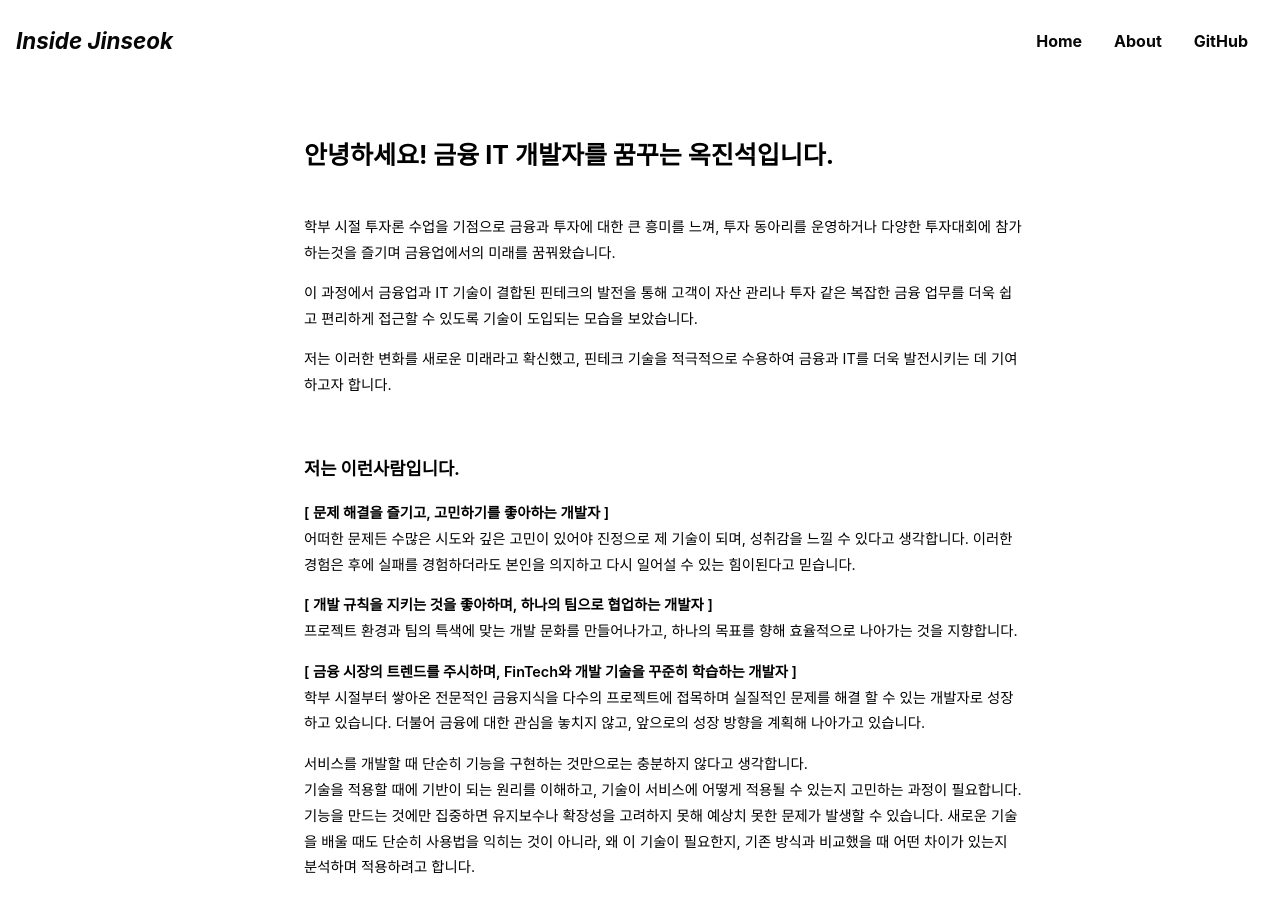
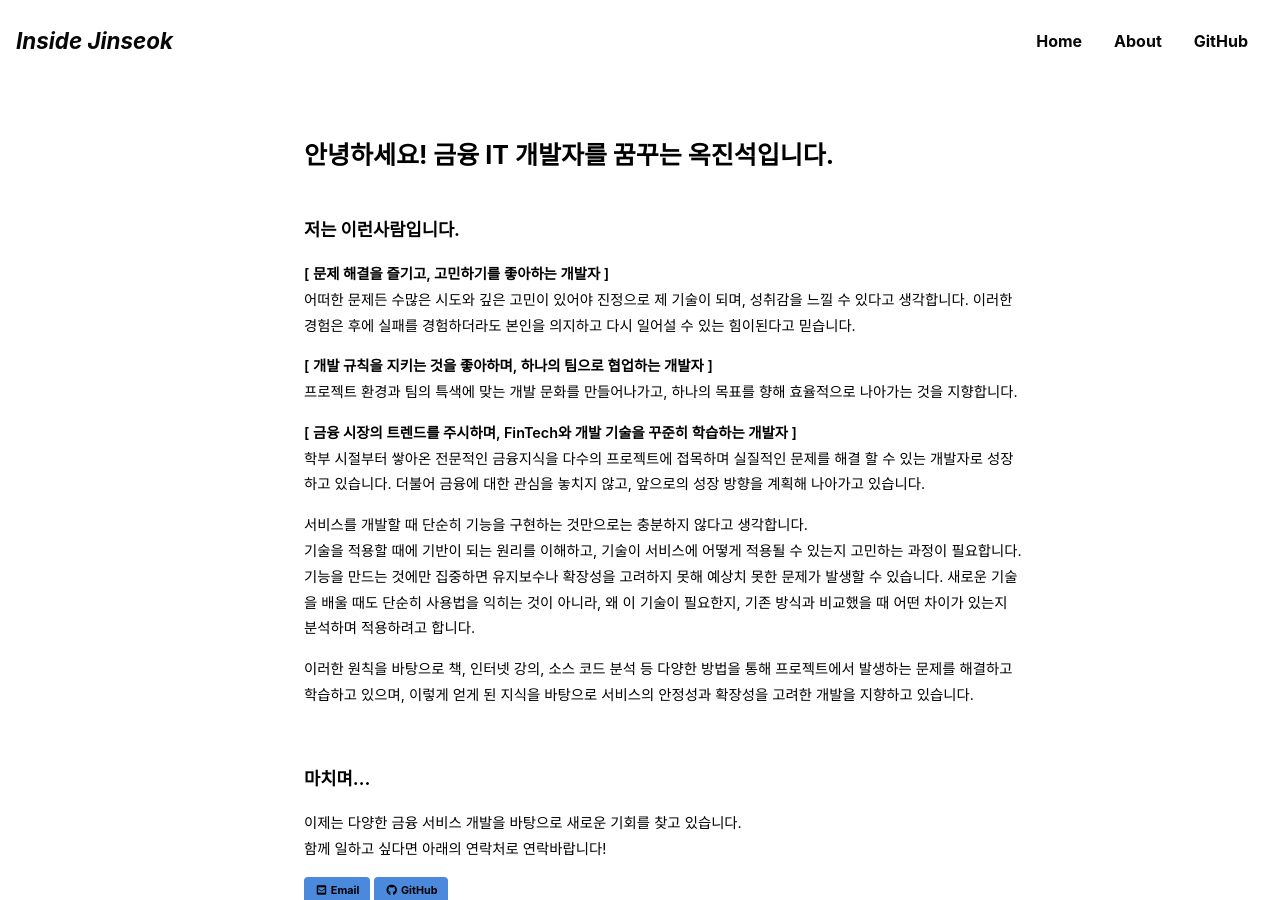
Before and after one commit to JJOK97/JJOK97.github.io, a Jekyll site: the page built from _pages/about.md, in a window 1280 px wide and 900 px high. Built offline with Jekyll 4.4.1, drawn with Linux system fonts in a browser that asks for light colours; cached includes are drawn as plain includes; some web fonts are replaced.

Commit message:
update: about.md

```diff
--- a/_pages/about.md
+++ b/_pages/about.md
@@ -4,15 +4,6 @@
 layout: single
 comments: false
 ---
-
-학부 시절 투자론 수업을 기점으로 금융과 투자에 대한 큰 흥미를 느껴, 투자 동아리를 운영하거나 다양한 투자대회에 참가하는것을 즐기며 금융업에서의 미래를 꿈꿔왔습니다.
-
-이 과정에서 금융업과 IT 기술이 결합된 핀테크의 발전을 통해 고객이 자산 관리나 투자 같은 복잡한 금융 업무를 더욱 쉽고 편리하게 접근할 수 있도록 기술이 도입되는 모습을 보았습니다.
-
-저는 이러한 변화를 새로운 미래라고 확신했고, 핀테크 기술을 적극적으로 수용하여 금융과 IT를 더욱 발전시키는 데 기여하고자 합니다.
-
-<br>
-
 ### 저는 이런사람입니다.
 
 **[ 문제 해결을 즐기고, 고민하기를 좋아하는 개발자 ]**
```
